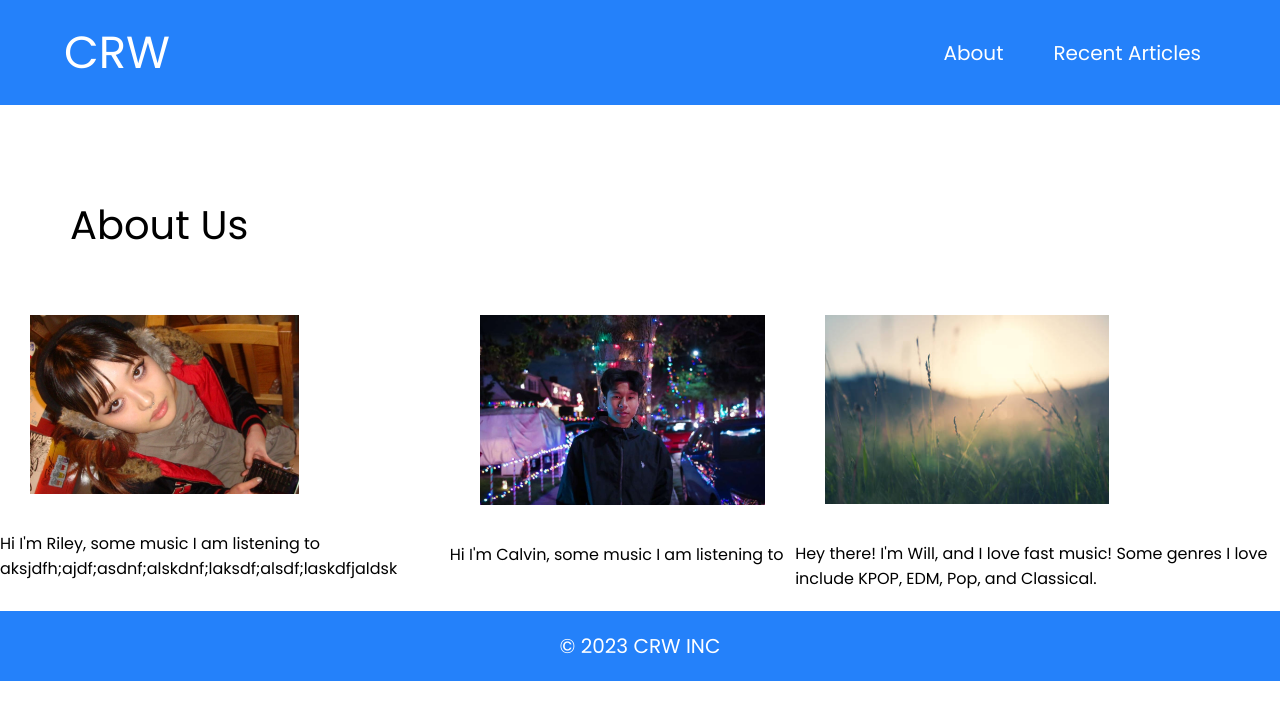
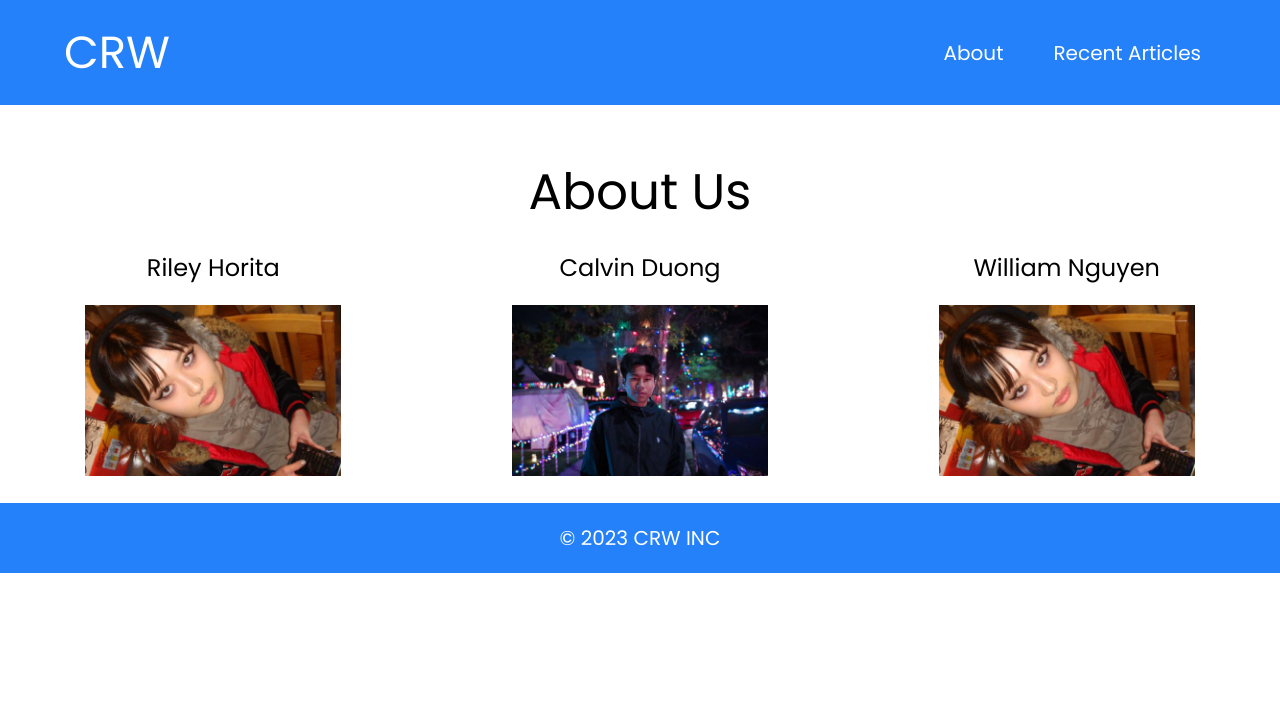
Before and after one commit to CalvinDuong/CRWBlog, a React (Vite) app in the folder blog-project/: page /about in a window 1280 px wide. Shown: the top 720 px of the page. Built offline with nearby package versions, Linux system fonts and the light colour scheme.

Commit message:
finished blog page, fixed footer and header, fixed about section, just missing content now

```diff
--- a/blog-project/src/About.css
+++ b/blog-project/src/About.css
@@ -1,36 +1,21 @@
-
-.Title {
-    font-size: 40px;
-    padding: 30px;
-    padding-top: 40px;
-    padding-left: 70px;
-
+.about-page {
+    display: flex;
+    flex-direction: column;
+    text-align: center;
 }
 
-.image {
-    width: 21vw;
-    padding: 30px;
+.row {
+    margin-top: 20px;
+    display: flex;
+    justify-content: space-between;
 }
 
-h3 {
-    width: 30vw;
-    padding: 30px;
-
+.box {
+    flex: 1;
 }
 
-.imgg {
-    width: 22.3vw;
-    padding: 30px;
+.about-pic {
+    margin-top: 20px;
+    max-width: 60%; /* Ensure that each image is the same size */
+    height: auto;
 }
-
-.bio {
-    display: flex;
-    box-sizing: border-box;
-    align-items: flex-start;
-    justify-content: space-evenly;
-}
-
-.images {
-    width: 22.2vw;
-    padding: 30px;
-}
--- a/blog-project/src/Components/Footer.jsx
+++ b/blog-project/src/Components/Footer.jsx
@@ -4,11 +4,9 @@ const Footer = () => {
   return (
     <footer className="footer">
       <div className="contained">
-        <div className="row">
           <div className="col-lg-12">
             <p>&copy; {new Date().getFullYear()} CRW INC</p>
           </div>
-        </div>
       </div>
     </footer>
   );
--- a/blog-project/src/pages/about.jsx
+++ b/blog-project/src/pages/about.jsx
@@ -1,23 +1,21 @@
 import React from 'react';
-import Navbar from '../Navbar';
-import Footer from '../Components/Footer';
 import '../About.css'
 function About() {
   return (
-    <div>
-      <h1 class="Title ">About Us</h1>
-      <div className="bio">
-        <div className="riley">
-          <img className="image" src="public/rileypic.jpg" />
-          <p> Hi I'm Riley, some music I am listening to aksjdfh;ajdf;asdnf;alskdnf;laksdf;alsdf;laskdfjaldsk </p>
+    <div class='about-page'>
+      <h1 class="about-title">About Us</h1>
+      <div class='row'>
+        <div class='box'>
+          <h2>Riley Horita</h2>
+          <img class='about-pic' src="public/rileypic.jpg" />
         </div>
-        <div className="calvin">
-          <img className="imgg" src="public/calvin.png" />
-          <p> Hi I'm Calvin, some music I am listening to </p>
+        <div class='box'>
+          <h2>Calvin Duong</h2>
+          <img class='about-pic' src="public/calvin.png" />
         </div>
-        <div className="William">
-          <img class="images" src="public/template1.jpg" />
-          <p>Hey there! I'm Will, and I love fast music! Some genres I love include KPOP, EDM, Pop, and Classical.</p>
+        <div class='box'>
+          <h2>William Nguyen</h2>
+          <img class='about-pic' src="public/rileypic.jpg" />
         </div>
       </div>
     </div>
```
Also changed, not shown: blog-project/src/Components/Footer.css (+12 -8 lines).
